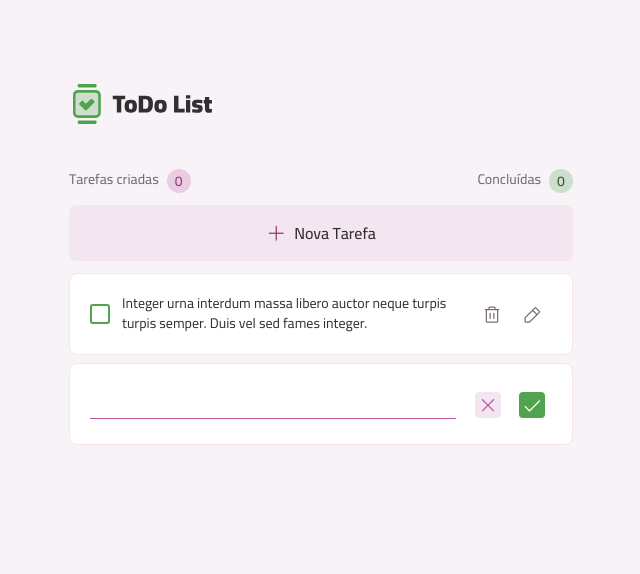
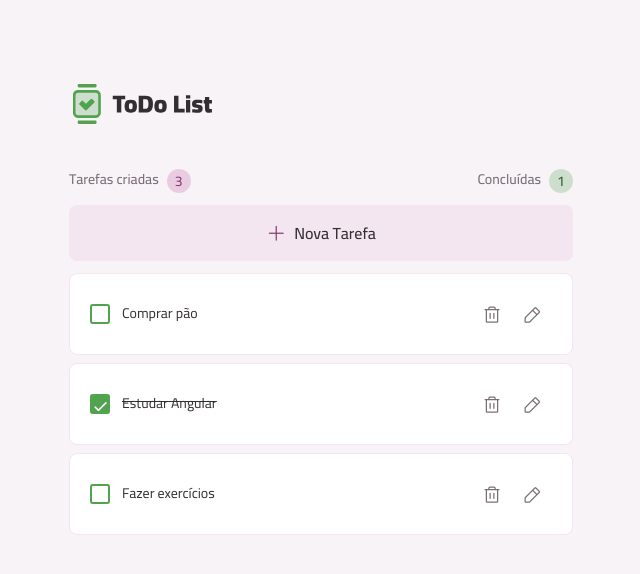
Before and after one commit to souzannatha/todo-list-angular, an Angular app: page / in a window 1280 px wide. Shown: the top 574 px of the page, without its empty margins (319-959 px from the left). Built offline with nearby package versions, Linux system fonts and the light colour scheme.

Commit message:
feat: added totalTasks  and totalTasksCompleted.

```diff
--- a/src/app/_components/header/header.component.html
+++ b/src/app/_components/header/header.component.html
@@ -5,11 +5,11 @@
   <div class="task-container">
     <div class="task-created">
       <p>Tarefas criadas</p>
-      <span>0</span>
+      <span>{{totalTask}}</span>
     </div>
     <div class="task-completed">
       <p>Concluídas</p>
-      <span>0</span>
+      <span>{{totalTasksCompleted}}</span>
     </div>
   </div>
   <app-button></app-button>
--- a/src/app/_components/task-input/task-input.component.ts
+++ b/src/app/_components/task-input/task-input.component.ts
@@ -7,5 +7,4 @@ import { Component } from '@angular/core';
   styleUrl: './task-input.component.scss'
 })
 export class TaskInputComponent {
-
 }
--- a/src/app/_components/task/task.component.html
+++ b/src/app/_components/task/task.component.html
@@ -6,8 +6,7 @@
   </button>
   <div class="task-text">
     <p [ngClass]="{ textChecked: isChecked }">
-      Integer urna interdum massa libero auctor neque turpis turpis semper. Duis
-      vel sed fames integer.
+      {{task.description}}
     </p>
   </div>
   <div class="task-actions">
--- a/src/app/_components/task/task.component.ts
+++ b/src/app/_components/task/task.component.ts
@@ -1,5 +1,6 @@
 import { CommonModule } from '@angular/common';
-import { Component } from '@angular/core';
+import { Component, Input, OnInit } from '@angular/core';
+import { Task } from '../../../interfaces/task';
 
 @Component({
   selector: 'app-task',
@@ -7,10 +8,16 @@ import { Component } from '@angular/core';
   templateUrl: './task.component.html',
   styleUrl: './task.component.scss',
 })
-export class TaskComponent {
+export class TaskComponent implements OnInit {
+  @Input() task!: Task;
   isChecked: boolean = false;
+
+  ngOnInit(): void {
+    this.isChecked = this.task.isCompleted;
+  }
 
   toggleChecked() {
     this.isChecked = !this.isChecked;
+    this.task.isCompleted = this.isChecked;
   }
 }
--- a/src/app/app.component.html
+++ b/src/app/app.component.html
@@ -1,5 +1,9 @@
 <app-base-ui>
-  <app-header></app-header>
-  <app-task></app-task>
-  <app-task-input></app-task-input>
+  <app-header
+  [totalTask]="totalTask()"
+  [totalTasksCompleted]="totalTasksCompleted()"
+  ></app-header>
+  <div *ngFor="let task of Tasks">
+    <app-task [task]="task"></app-task>
+  </div>
 </app-base-ui>
--- a/src/app/app.component.ts
+++ b/src/app/app.component.ts
@@ -4,6 +4,8 @@ import { HeaderComponent } from './_components/header/header.component';
 import { TaskComponent } from './_components/task/task.component';
 import { BaseUiComponent } from './_components/base-ui/base-ui.component';
 import { TaskInputComponent } from './_components/task-input/task-input.component';
+import { CommonModule } from '@angular/common';
+import { Task } from '../interfaces/task';
 
 @Component({
   selector: 'app-root',
@@ -11,9 +13,27 @@ import { TaskInputComponent } from './_components/task-input/task-input.componen
     HeaderComponent,
     TaskComponent,
     BaseUiComponent,
-    TaskInputComponent,
+    CommonModule
   ],
   templateUrl: './app.component.html',
   styleUrl: './app.component.scss',
 })
-export class AppComponent {}
+
+export class AppComponent {
+
+  Tasks:Task[]= [
+    { id: 1, description: 'Comprar pão', isCompleted: false },
+    { id: 2, description: 'Estudar Angular', isCompleted: true },
+    { id: 3, description: 'Fazer exercícios', isCompleted: false },
+  ]
+
+  totalTask():number{
+    return this.Tasks.length;
+  }
+
+  totalTasksCompleted():number{
+    return this.Tasks.filter((task) =>{
+      return task.isCompleted
+    }).length
+  }
+}
--- /dev/null
+++ b/src/interfaces/task.ts
@@ -0,0 +1,5 @@
+export interface Task {
+  id: number;
+  description: string;
+  isCompleted: boolean;
+}
```
Also changed, not shown: src/app/_components/header/header.component.ts (+7 -2 lines).
